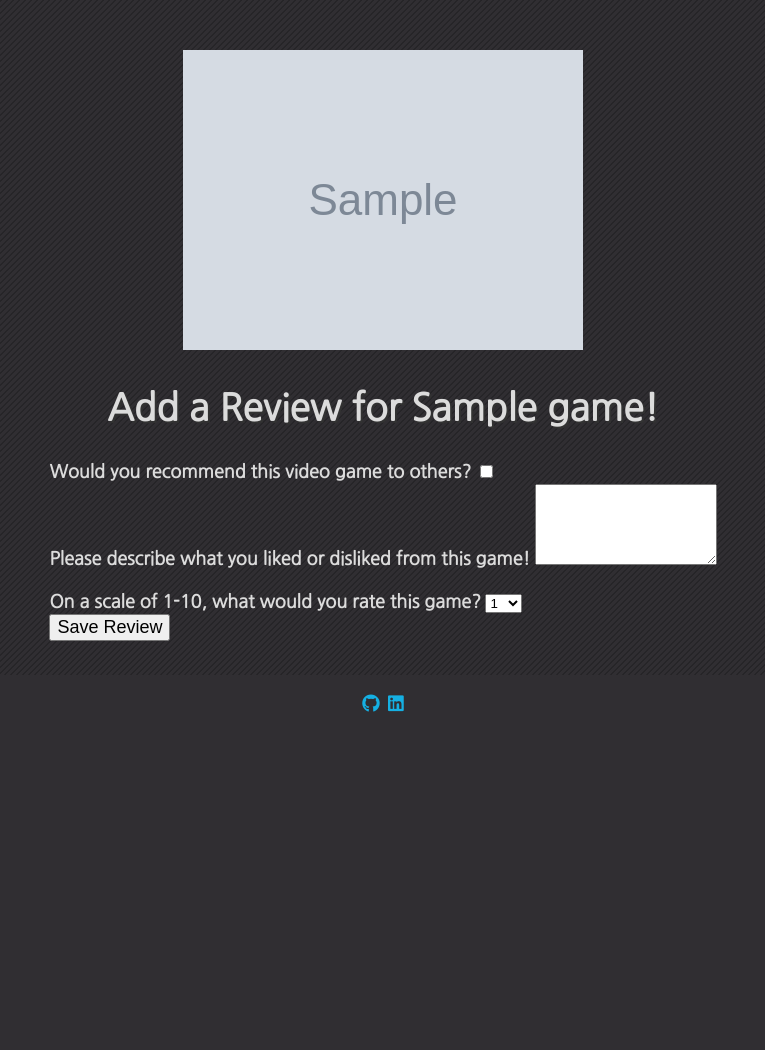
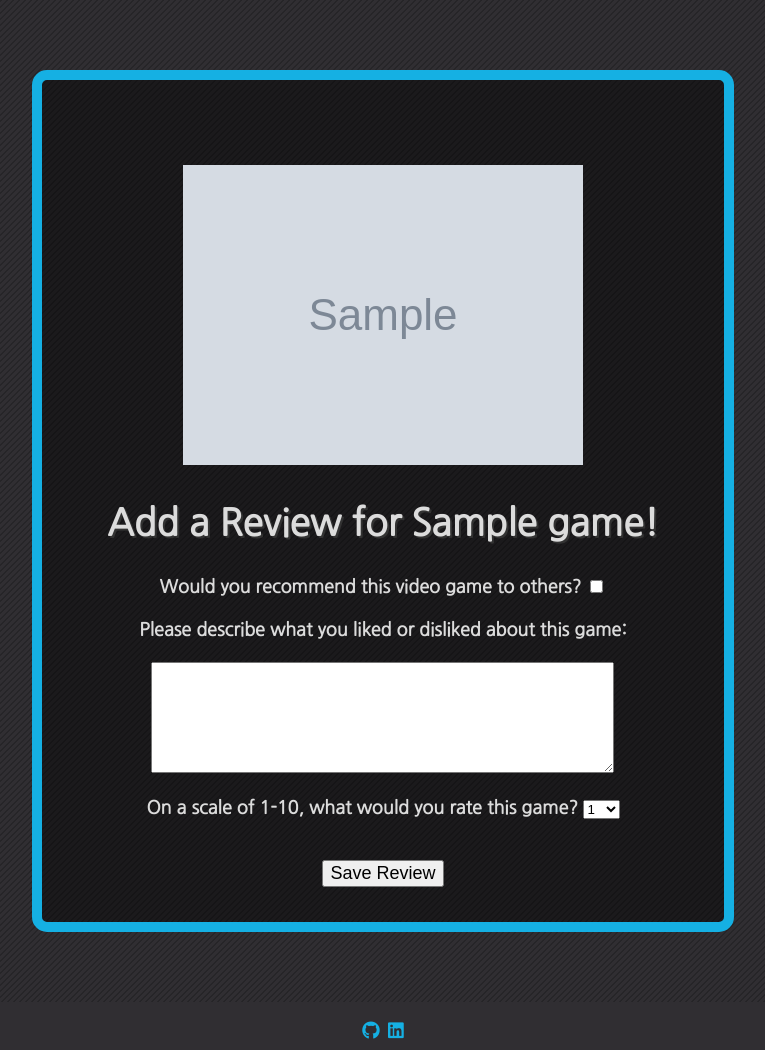
Before and after one commit to BriannaRocha/QuestCentral, a Node server app: page /reviews/new/600000000000000000000001 in a window 1280 px wide. Shown: the part 77-1127 px from the top of the page, without its empty margins (257-1022 px from the left). Before the commit the page ends 789 px from the top, so only its background shows below. Run offline with Node 20, Linux system fonts and the light colour scheme; a user stored in the database is signed in; tables that the repository leaves empty hold one stand-in row (values such as "Sample post"); grey boxes marked "Sample" are stand-in pictures; some libraries are stand-ins or nearby versions.

Commit message:
fix styling for multiple reviews

```diff
--- a/public/stylesheets/style.css
+++ b/public/stylesheets/style.css
@@ -204,6 +204,8 @@ table td {
   border-radius: 20px;
   color: #dcdcdc;
   padding: 15px;
+  margin: 20px;
+  width: 400px;
 }
 
 footer {
--- a/views/reviews/new.ejs
+++ b/views/reviews/new.ejs
@@ -2,6 +2,7 @@
 <%- include('../partials/nav') %>
 
 <main>
+  <div class="content-box">
   <div>
       <img
         class="profile-avatar"
@@ -20,20 +21,26 @@
             name="recommended"
           >
         </label>
-      <br />
-      <label for="content-select">Please describe what you liked or disliked from this game!</label>
-      <textarea name="content" rows="5"></textarea><br>
-      <br />
+        <br>
+        <br>
+        <label for="content-select">Please describe what you liked or disliked about this game:</label>
+        <br>
+        <br>
+        <textarea name="content" rows="7" cols="55"></textarea><br>
+        <br>
         <label for="rating-select">On a scale of 1-10, what would you rate this game?</label>
         <select name="rating" id="rating-select">
           <% for (let i = 1; i <= 10; i++) { %>
           <option value="<%= i %>"> <%= i %></option>
           <% } %>
         </select>
-      <br />
+        <br>
+        <br>
+        <br>
         <button type="submit">Save Review</button>
       </form>
     <% } %>
+  </div>
 </main>
 
 <%- include('../partials/footer') %>
```
Also changed, not shown: README.md. Lines whose indentation alone changed are shown as unchanged.
